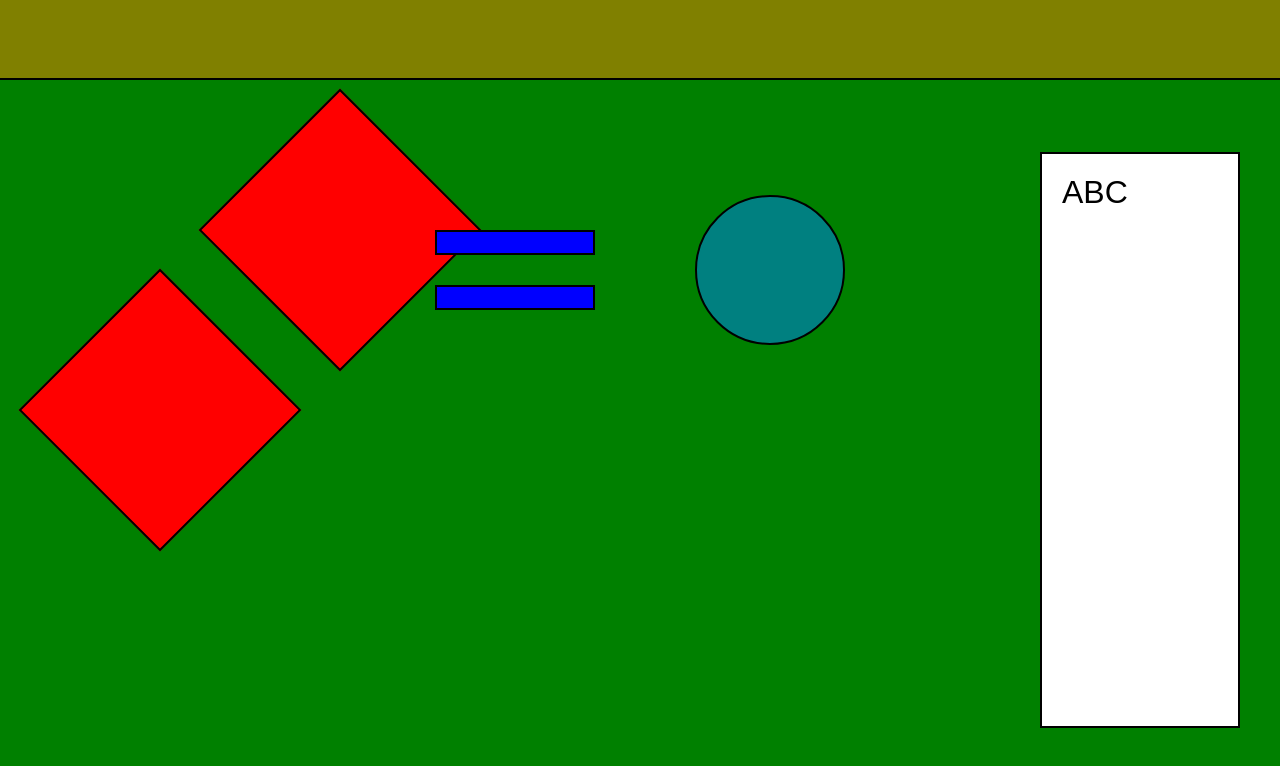
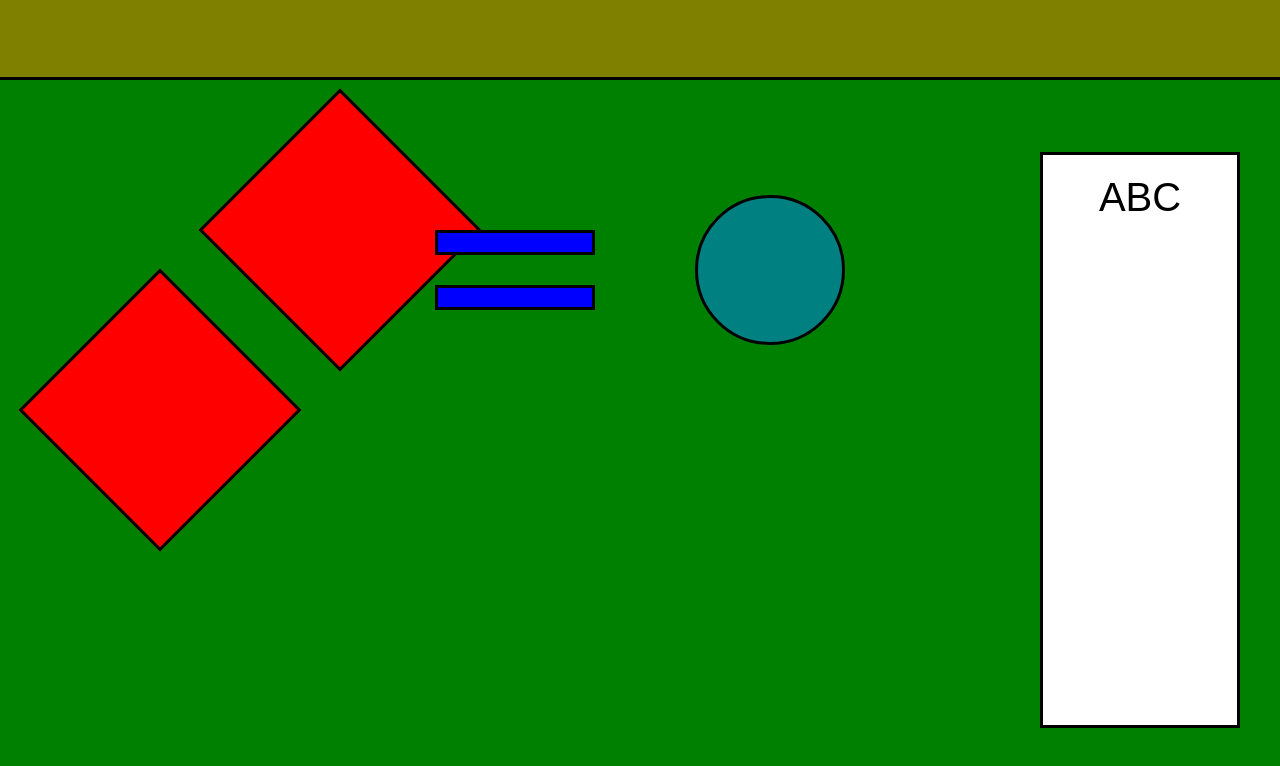
Before and after one commit to SzymonGieraga/HTMLStudy, a plain HTML site: page index.html in a window 1280 px wide. Drawn offline with Linux system fonts and the light colour scheme.

Commit message:
Text placement fix and borders thickness change

```diff
--- a/style.css
+++ b/style.css
@@ -22,7 +22,7 @@ body, html {
     width: 100%;
     height: 10vh;
     background-color: #808000;
-    border-bottom: 2px solid #000;
+    border-bottom: 3px solid #000;
 }
 
 .content {
@@ -41,7 +41,7 @@ body, html {
     width: 200px;
     height: 200px;
     background-color: #ff0000;
-    border: 2px solid #000;
+    border: 3px solid #000;
     transform: rotate(45deg);
     position: relative;
 }
@@ -71,14 +71,14 @@ body, html {
     width: 160px;
     height: 25px;
     background-color: #0000ff;
-    border: 2px solid #000;
+    border: 3px solid #000;
 }
 
 .circle {
     width: 150px;
     height: 150px;
     background-color: #008080;
-    border: 2px solid #000;
+    border: 3px solid #000;
     border-radius: 50%;
 }
 
@@ -89,13 +89,14 @@ body, html {
     width: 200px;
     height: 80%;
     background-color: #ffffff;
-    border: 2px solid #000;
+    border: 3px solid #000;
     padding: 20px;
+    display: flex;
+    justify-content: center;
 }
 
 .panel-text {
     font-family: sans-serif;
-    font-size: 2rem;
+    font-size: 40px;
     color: #000;
-    justify-content: center;
 }
```
